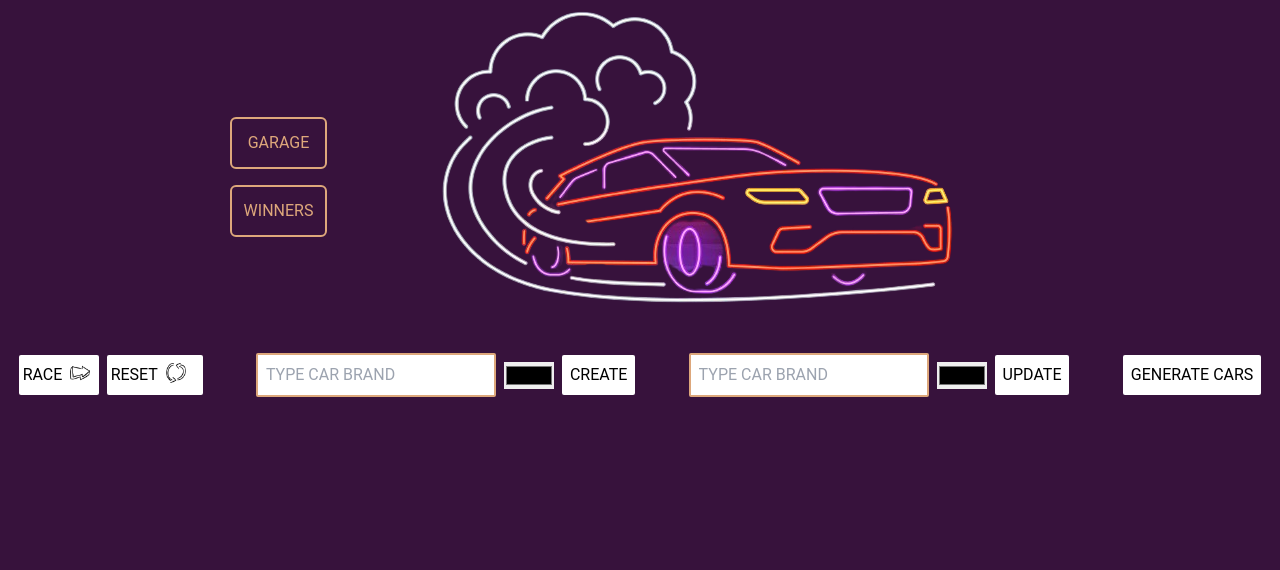
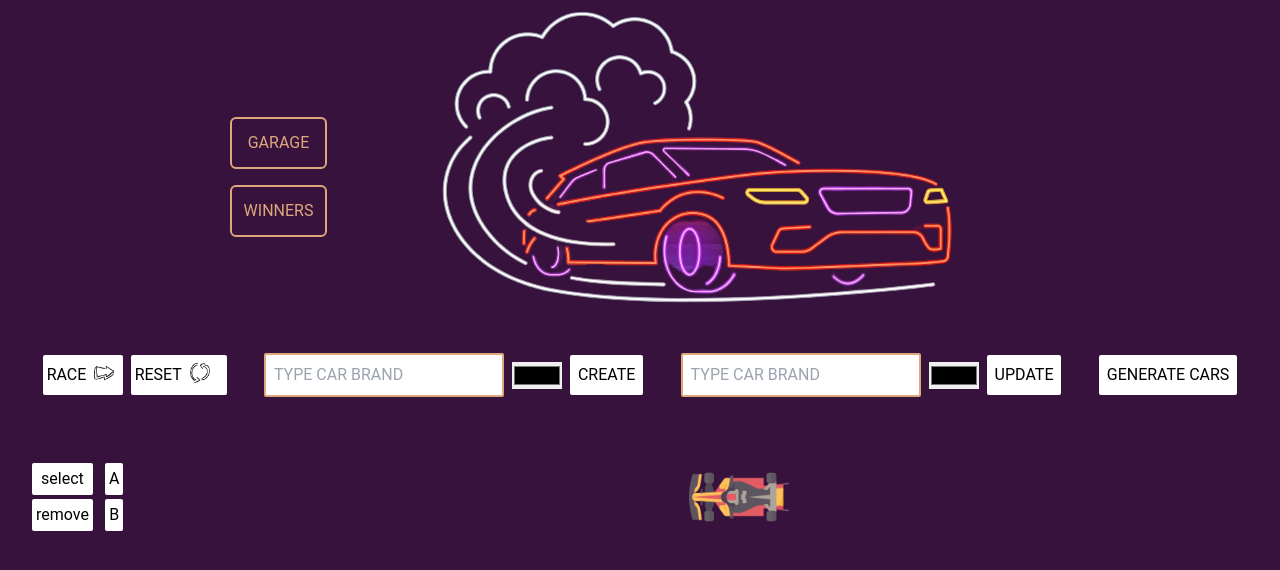
Before and after one commit to gigasamkharadze/async-race, a React (Vite) app in the folder async-race/: page / in a window 1280 px wide. Shown: the top 570 px of the page. Built offline with nearby package versions, Linux system fonts and the light colour scheme.

Commit message:
feat: add car model with ininital version of the animation

```diff
--- a/async-race/src/App.tsx
+++ b/async-race/src/App.tsx
@@ -1,12 +1,14 @@
 import React from 'react';
 import Head from './components/Head.tsx';
 import Control from './components/Control.tsx';
+import Car from './components/Car.tsx';
 
 function App() {
   return (
     <div className="container mx-auto ">
       <Head />
       <Control />
+      <Car />
     </div>
   );
 }
--- /dev/null
+++ b/async-race/src/components/Car.tsx
@@ -0,0 +1,19 @@
+import React from "react";
+
+function Car() {
+  return (
+    <div className="parent-container w-full flex gap-3 items-center">
+        <div className="flex flex-col text-white gap-1">
+            <button type="button" className="bg-white rounded-sm p-1 hover:bg-gray-100 text-black">select</button>
+            <button type="button" className="bg-white rounded-sm p-1 hover:bg-gray-100 text-black">remove</button>
+        </div>
+        <div className="flex flex-col text-white gap-1">
+            <button type="button" className="bg-white rounded-sm p-1 hover:bg-gray-100 text-black">A</button>
+            <button type="button" className="bg-white rounded-sm p-1 hover:bg-gray-100 text-black">B</button>
+        </div>
+        <img src="racing-car.png" alt="racing car" className="animated-object" />
+    </div>
+  );
+}
+
+export default Car;
--- a/async-race/src/index.css
+++ b/async-race/src/index.css
@@ -2,9 +2,35 @@
 @tailwind components;
 @tailwind utilities;
 
-body{
-    background-color: #37123c;
-    font-family: 'Roboto', sans-serif;
-    margin: 0;
-    padding: 0;
+body {
+  background-color: #37123c;
+  font-family: "Roboto", sans-serif;
+  margin: 0;
+  padding: 0;
 }
+
+@keyframes moveLeftToRight {
+  0% {
+    margin-left: 100px;
+}
+  100% {
+    margin-left: calc(100% - 100px);
+  }
+}
+
+.parent-container {
+  position: relative; /* Ensure relative positioning */
+  width: 100%; /* Set the desired width */
+  height: 200px; /* Set the desired height */
+}
+
+.animated-object {
+  animation-name: moveLeftToRight;
+  animation-duration: 10s;
+  animation-iteration-count: 1;
+  animation-timing-function: linear;
+  position: absolute; /* Position relative to the parent */
+  width: 100px;
+  height: 100px;
+  margin-left: 100px;
+}
--- a/async-race/tailwind.config.js
+++ b/async-race/tailwind.config.js
@@ -4,6 +4,7 @@ export default {
   theme: {
     container: {
       center: true,
+      padding: "2rem",
     },
     extend: {
       colors: {
```
Also changed, not shown: async-race/public/racing-car.png (added).
